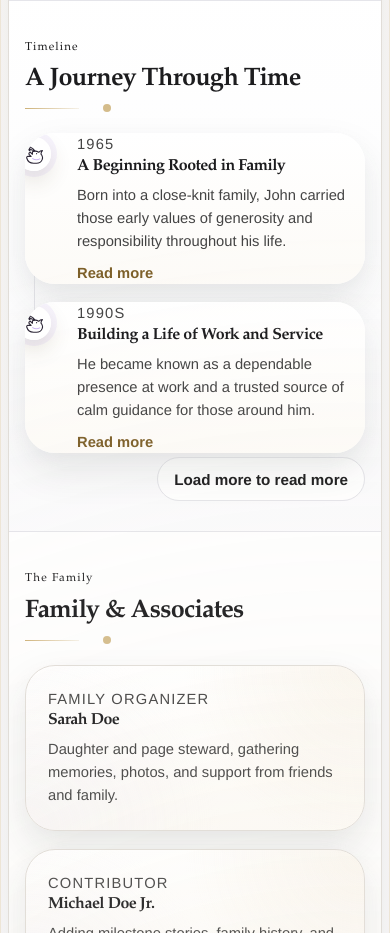
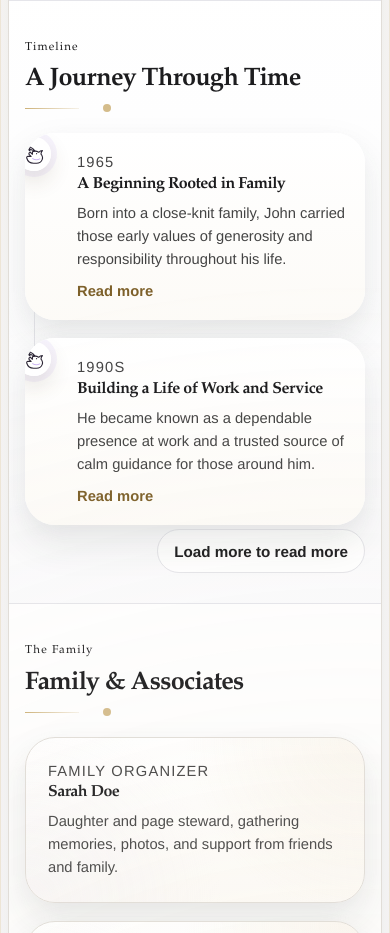
Before and after one commit to francis-dotcom/biotribute, a Next.js app: page /SirFemiOgini in a window 390 px wide. Shown: the part 3020-3953 px from the top of the page. Built offline with nearby package versions, Linux system fonts and the light colour scheme; no server answers.

Commit message:
styles: 1 file(s)

```diff
--- a/src/app/globals.css
+++ b/src/app/globals.css
@@ -892,6 +892,8 @@ textarea {
   overflow-x: auto;
   overflow-y: hidden;
   scrollbar-gutter: stable;
+  -webkit-overflow-scrolling: touch;
+  touch-action: pan-x;
 }
 
 .tribute-gallery-track {
@@ -1133,6 +1135,8 @@ textarea {
 .timeline-item {
   position: relative;
   padding-left: 52px;
+  padding-top: 18px;
+  padding-bottom: 18px;
 }
 
 .timeline-item::before {
@@ -3412,6 +3416,10 @@ textarea {
 }
 
 @media (max-width: 640px) {
+  .tribute-gallery-scroll-actions {
+    display: none;
+  }
+
   .tribute-gallery-strip-item {
     width: 200px;
   }
```
